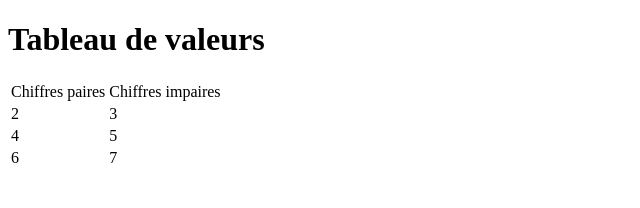
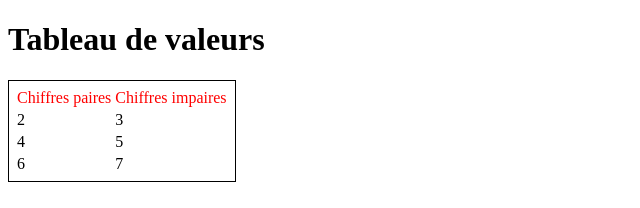
Before and after one commit to ThomBSI/activite1, a plain HTML site: page tableau.html in a window 1280 px wide. Shown: the whole page, without its empty margins (0-640 px from the left). Drawn offline with Linux system fonts and the light colour scheme.

Commit message:
Ajouté style au tableau

```diff
--- a/tableau.html
+++ b/tableau.html
@@ -6,8 +6,8 @@
 </head>
 <body>
 	<h1>Tableau de valeurs</h1>
-	<table>
-		<thead>
+	<table style="border:1px black solid; padding:5px;">
+		<thead style="color:red;">
 			<tr>
 				<td>Chiffres paires</td>
 				<td>Chiffres impaires</td>
```
